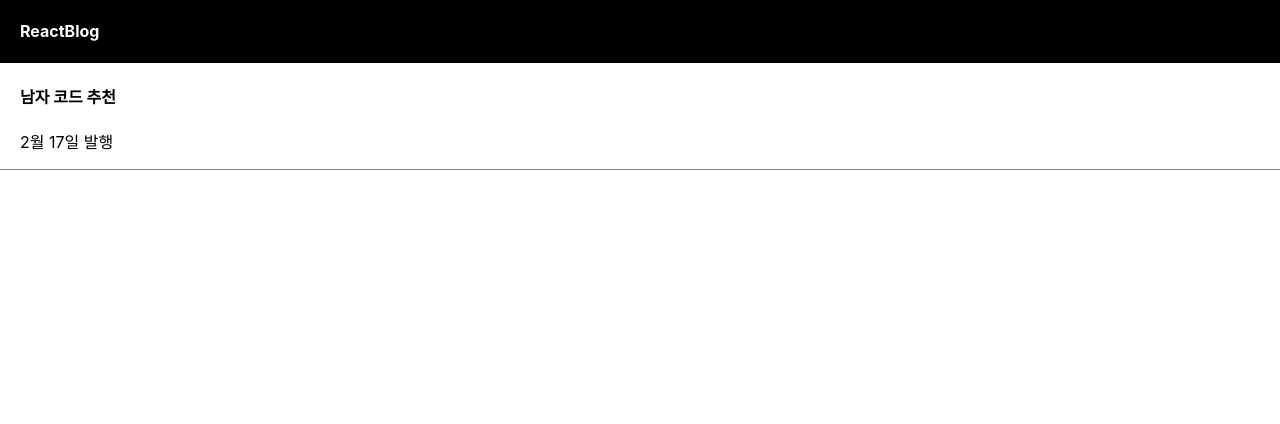
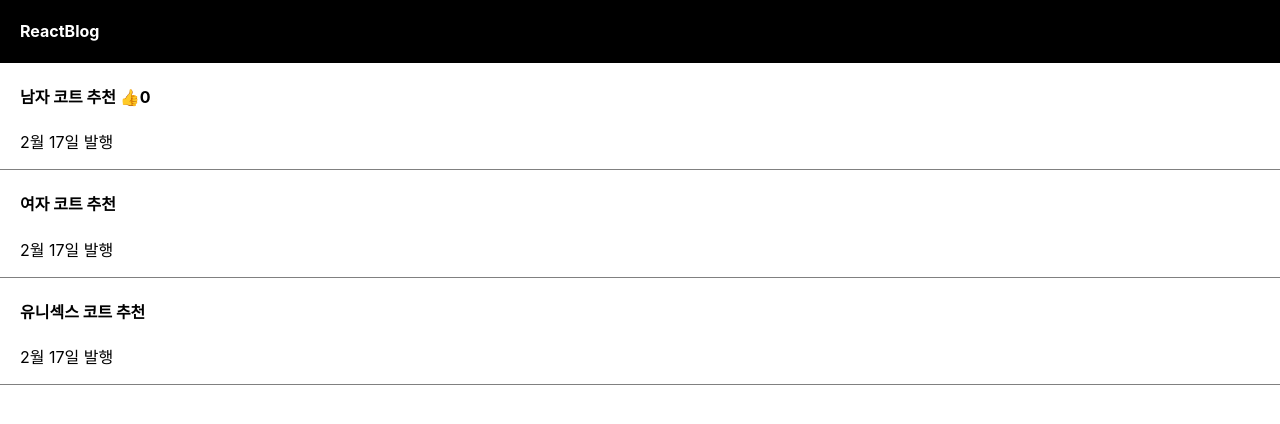
Before and after one commit to GyeungHoon/react-study, a React (Create React App) app: page / in a window 1280 px wide. Shown: the top 424 px of the page. Built offline with nearby package versions, Linux system fonts and the light colour scheme.

Commit message:
버튼에 기능개발을 해보자 & 리액트 state변경하는 법

```diff
--- a/src/App.js
+++ b/src/App.js
@@ -3,7 +3,8 @@
 
 function App() {
 
-  let [글제목,b] = useState('남자 코드 추천');
+  let [글제목,b] = useState(['남자 코트 추천','여자 코트 추천','유니섹스 코트 추천']);
+  let [따봉, 따봉변경] = useState(0);
 
   return (
     <div className="App">
@@ -11,7 +12,17 @@
         <h4>ReactBlog</h4>
       </div>
       <div className="list">
-        <h4>{글제목}</h4>
+        <h4>{글제목[0]} <span onClick={()=>{따봉변경(따봉+1)}}>👍</span>{따봉}</h4>
+        <p>2월 17일 발행</p>
+      </div>
+
+
+      <div className="list">
+        <h4>{글제목[1]}</h4>
+        <p>2월 17일 발행</p>
+      </div>
+      <div className="list">
+        <h4>{글제목[2]}</h4>
         <p>2월 17일 발행</p>
       </div>
     </div>
```
